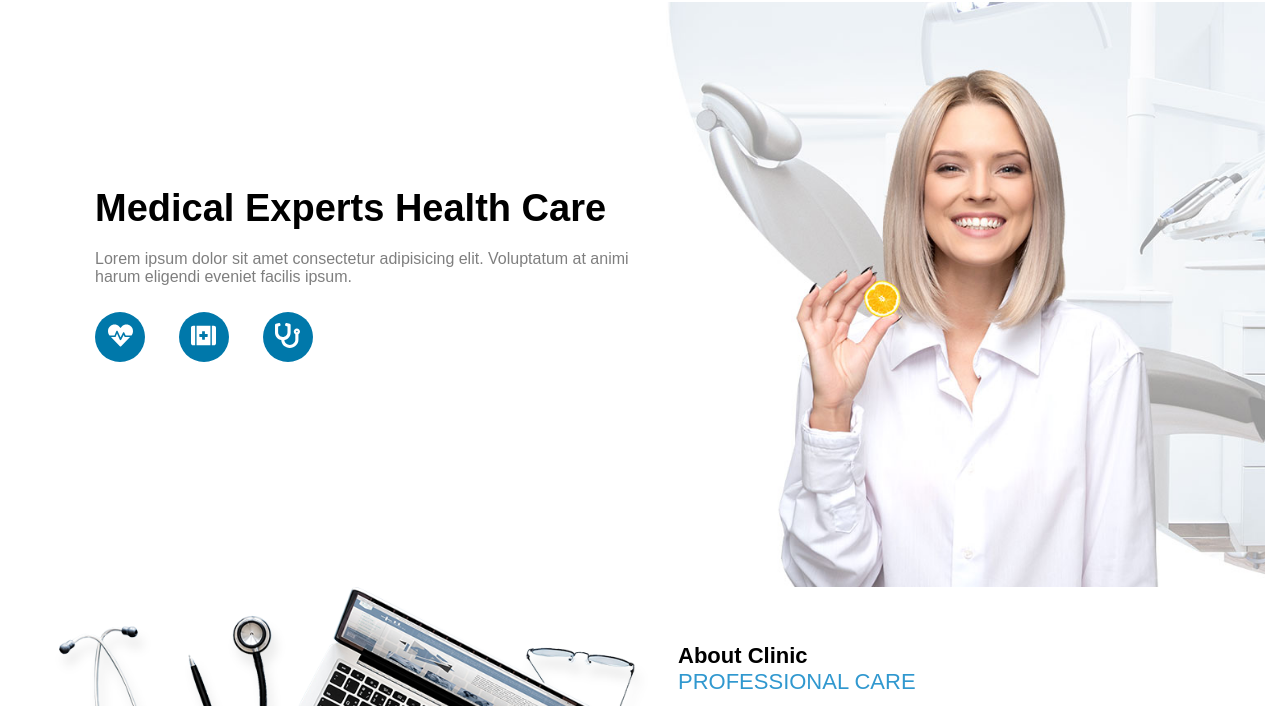
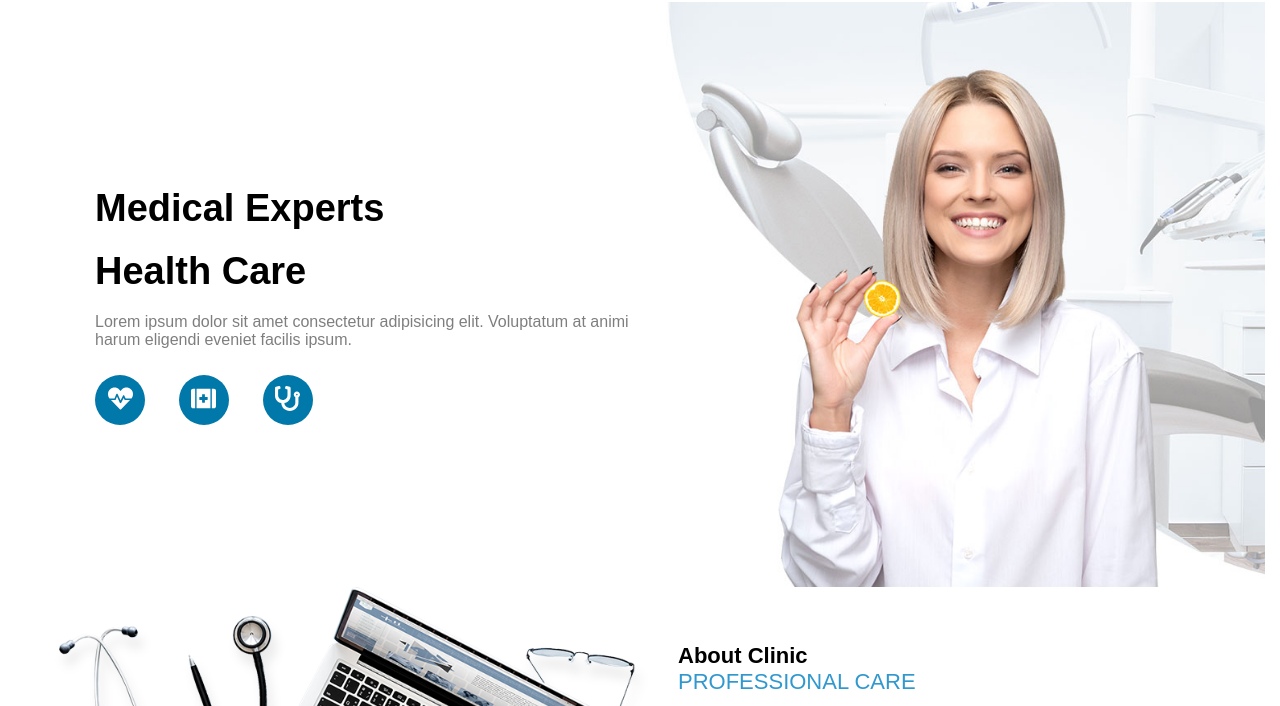
Before and after one commit to KristenJS/Web_Page_Health_Care, a plain HTML site: page index.html in a window 1280 px wide. Shown: the part 63-769 px from the top of the page. Drawn offline with Linux system fonts and the light colour scheme.

Commit message:
Update index.html

```diff
--- a/index.html
+++ b/index.html
@@ -31,7 +31,8 @@
 
     <div class="contentImg">
       <div class="contentTitle">
-        <div class="titleBig">Medical Experts Health Care</div>
+        <div class="titleBig">Medical Experts</div>
+        <div class="titleBig">Health Care</div>
         <div class="titlesmall">Lorem ipsum dolor sit amet consectetur adipisicing elit. Voluptatum at animi harum eligendi eveniet facilis ipsum.</div>
         <br>
         <div class = 'buttons-icons'>
```
